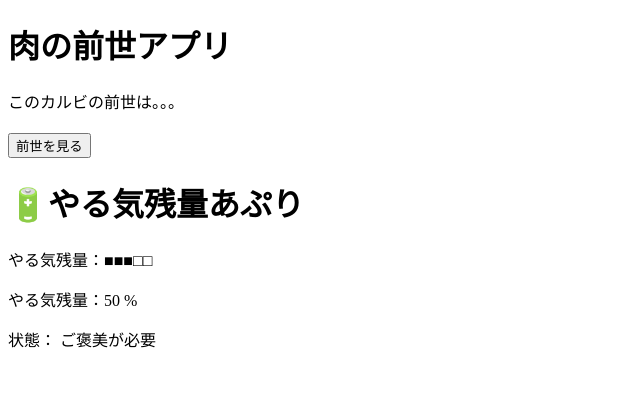
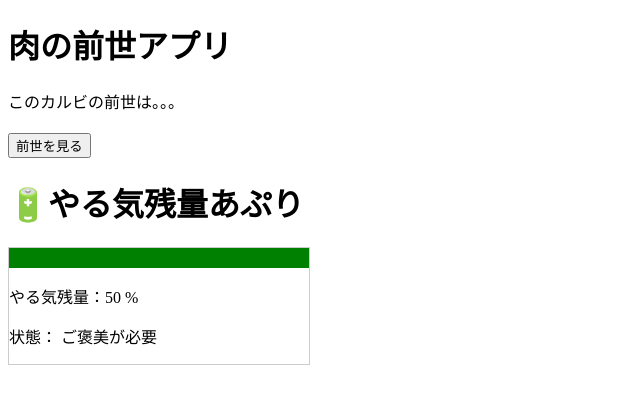
Before and after one commit to mskfkd/practiceVueJs, a Vue app in the folder practice-vueJs/: page / in a window 1280 px wide. Shown: the top 404 px of the page, without its empty margins (0-640 px from the left). Built offline with nearby package versions, Linux system fonts and the light colour scheme.

Commit message:
やる気残量変動時の処理、メーターバーの見た目整える

```diff
--- a/practice-vueJs/src/components/RemainingMotivation.vue
+++ b/practice-vueJs/src/components/RemainingMotivation.vue
@@ -30,7 +30,9 @@ const importStatusDisplay = computed(()=> {
 // ④ 状態分岐の境界値を決める
 // ・高い / 普通 / 低い の基準
 // ・この値を変えると UI にどう影響するか
-
+const motivationWidth = computed(() => {
+  return motivationNum.value + '%';
+});
 
 
 </script>
@@ -46,8 +48,7 @@ const importStatusDisplay = computed(()=> {
       <!-- ・width は何を元に決めるか -->
       <!-- ・色はどこから来るか -->
       <!-- ・危険時にだけ付く class は何か -->
-      <p class="remainingMotivation">やる気残量：■■■□□
-      </p>
+       <div class="meterBar" :style="{ width: motivationNum }"></div>
     <!-- ⑨ 数値と状態ラベルの表示 -->
     <!-- ・なぜ直接計算せず、用意した値を表示するのか -->
       <p>やる気残量：{{ motivationNum }} %</p>
@@ -67,7 +68,16 @@ const importStatusDisplay = computed(()=> {
 
 <style scoped>
 /* ⑪ 常に適用される見た目 */
+.displayMeter {
+  width: 300px;
+  border: 1px solid #ccc;
+}
 
+.meterBar {
+  height: 20px;
+  background-color: green;
+  transition: width 0.3s ease;
+}
 /* ⑫ メーターの枠のスタイル */
 
 /* ⑬ バーの基本スタイル */
```
